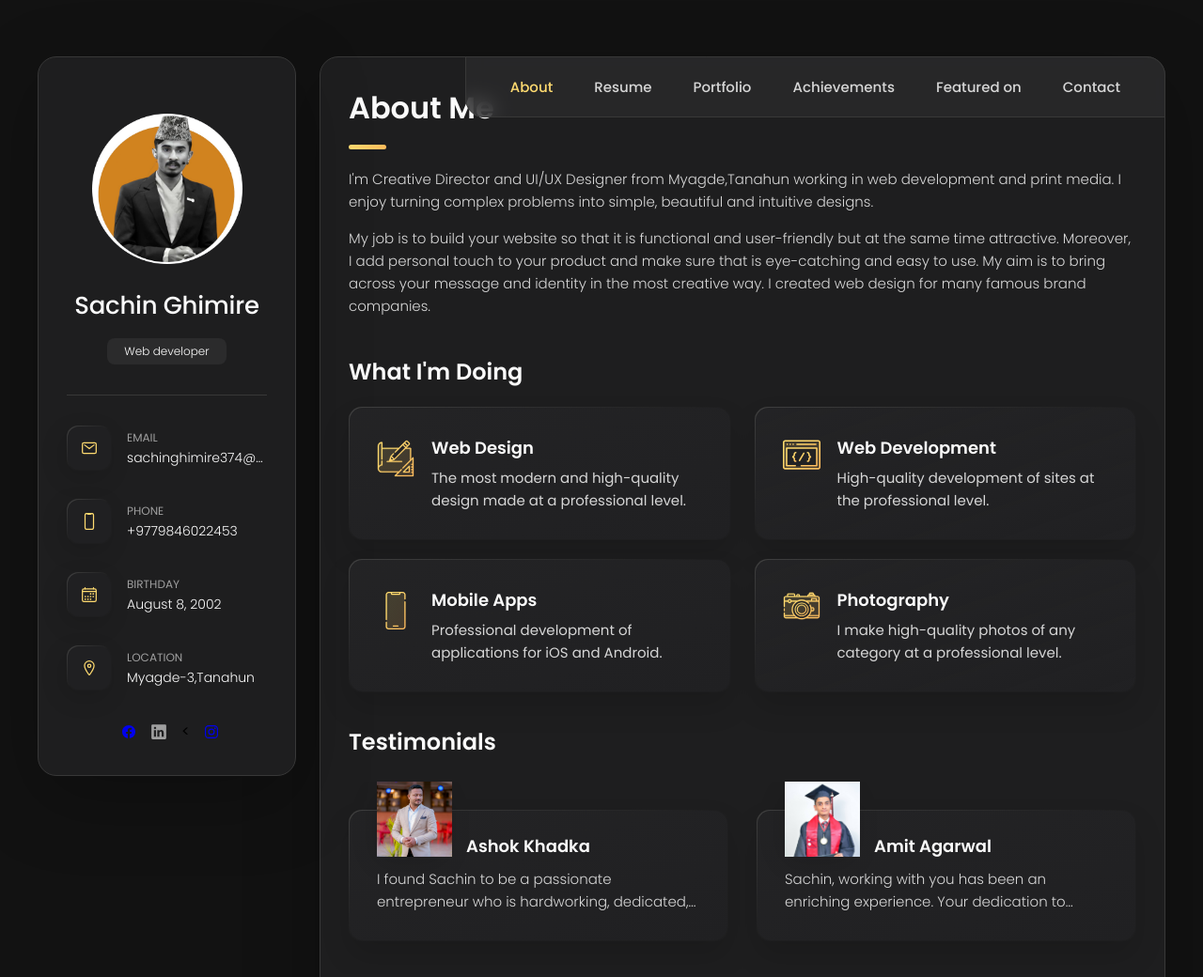
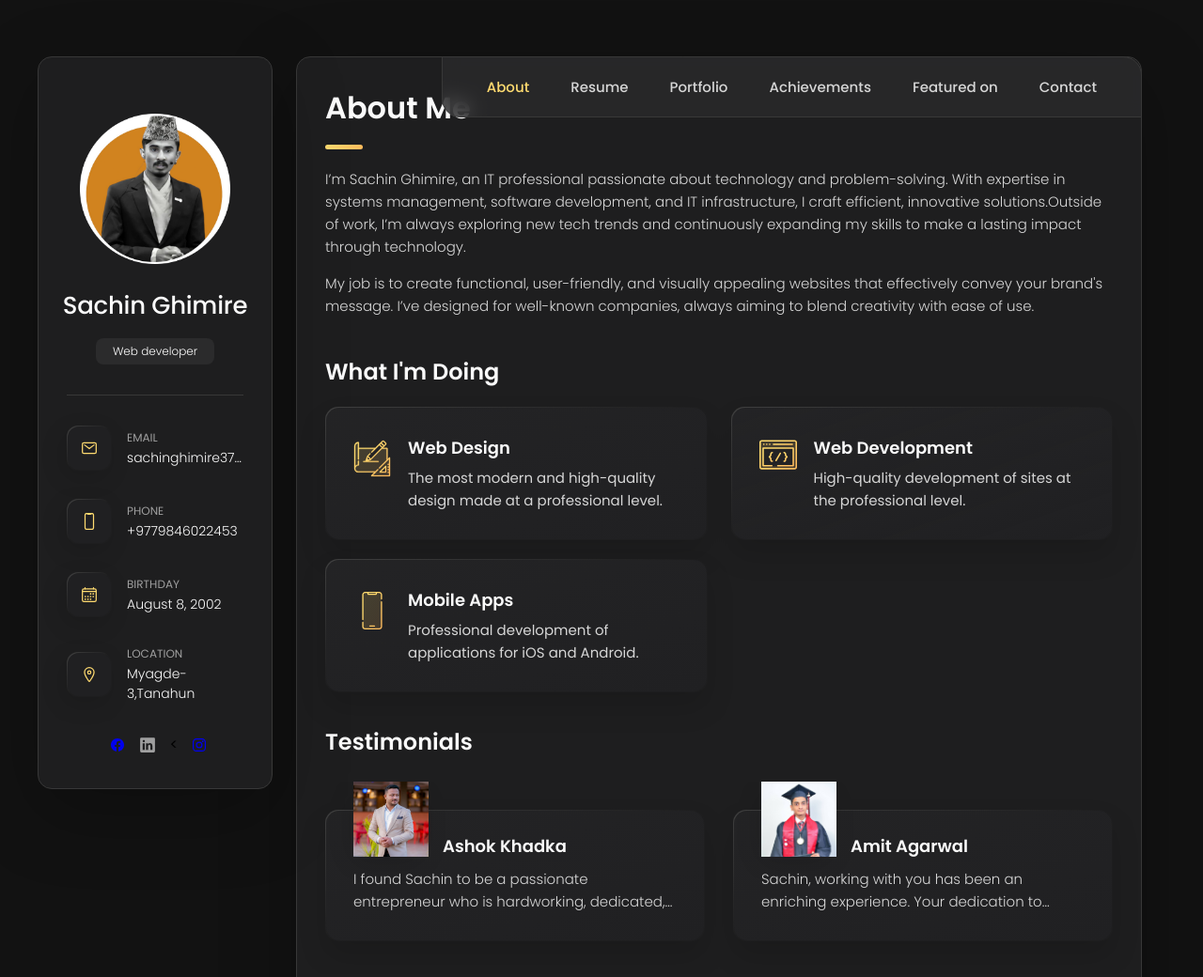
Before and after one commit to SachinGhimire2019/portfolio-website, a website: page index.html in a window 1280 px wide. Shown: the top 1040 px of the page at 94% size. Drawn offline with nearby package versions, Linux system fonts and the light colour scheme.

Commit message:
intro change sachin

```diff
--- a/assets/css/style.css
+++ b/assets/css/style.css
@@ -169,8 +169,8 @@ body { background: var(--smoky-black); }
 article {
   background: var(--eerie-black-2);
   border: 1px solid var(--jet);
-  border-radius: 20px;
-  padding: 15px;
+  border-radius: 15px;
+  padding: 25px;
   box-shadow: var(--shadow-1);
   z-index: 1;
 }
--- a/index.html
+++ b/index.html
@@ -217,20 +217,13 @@
 
         <section class="about-text">
           <p>
-            I'm Creative Director and UI/UX Designer from Myagde,Tanahun working in web development and print media.
-            I enjoy
-            turning complex problems into simple, beautiful and intuitive designs.
+           I’m Sachin Ghimire, an IT professional passionate about technology and problem-solving. With expertise in systems management, software development, and IT infrastructure, I craft efficient, innovative solutions.Outside of work, I’m always exploring new tech trends and continuously expanding my skills to make a lasting impact through technology.
           </p>
 
           <p>
-            My job is to build your website so that it is functional and user-friendly but at the same time attractive.
-            Moreover, I
-            add personal touch to your product and make sure that is eye-catching and easy to use. My aim is to bring
-            across your
-            message and identity in the most creative way. I created web design for many famous brand companies.
+            My job is to create functional, user-friendly, and visually appealing websites that effectively convey your brand's message. I’ve designed for well-known companies, always aiming to blend creativity with ease of use.
           </p>
         </section>
-
 
         <!--
           - service
@@ -291,21 +284,6 @@
 
             </li>
 
-            <li class="service-item">
-
-              <div class="service-icon-box">
-                <img src="./assets/images/icon-photo.svg" alt="camera icon" width="40">
-              </div>
-
-              <div class="service-content-box">
-                <h4 class="h4 service-item-title">Photography</h4>
-
-                <p class="service-item-text">
-                  I make high-quality photos of any category at a professional level.
-                </p>
-              </div>
-
-            </li>
 
           </ul>
 
@@ -1056,7 +1034,73 @@ Led events, strengthened Rotary ties. Managed initiatives, organized workshops,
         - #featured on
       -->
 
-      <article class="featured on" data-page="featured on">
+                </figure>
+
+              <h3 class="project-title">Routine of Nepal Banda</h3>
+
+              <p class="project-category">Media Coverage</p>
+
+            </a>
+          </li>
+          <li class="project-item  active" data-filter-item data-category="web design">
+            <a href="#">
+
+              <figure class="project-img">
+                <div class="project-item-icon-box">
+                  <ion-icon name="eye-outline"></ion-icon>
+                </div>
+
+                <img src="./Screenshot 2024-05-27 at 01.26.49.png" alt="" loading="lazy">
+              </figure>
+
+              <h3 class="project-title"></h3>
+
+              <p class="project-category"></p>
+
+            </a>
+          </li>
+
+          </ul>
+
+        </section>
+
+      </article>
+
+
+
+
+
+      <!--
+        - #CONTACT
+      -->
+
+      <article class="contact" data-page="contact">
+
+        <header>
+          <h2 class="h2 article-title">Contact</h2>
+        </header>
+
+        <section class="mapbox" data-mapbox>
+          <figure>
+            <iframe
+              src="https://www.google.com/maps/embed?pb=!1m18!1m12!1m3!1d3532.9865295124674!2d83.97217921506133!3d28.227776982563756!2m3!1f0!2f0!3f0!3m2!1i1024!2i768!4f13.1!3m3!1m2!1s0x399594bdc44a91d7%3A0x7b5ebc5b3b1e5364!2sChauthe%2C%20Pokhara%2C%20Nepal!5e0!3m2!1sen!2sbd!4v1647611234567!5m2!1sen!2sbd"
+              width="400" height="300" loading="lazy"></iframe>
+          </figure>
+        </section>
+        <section class="contact-form">
+          <h3 class="h3 form-title">Contact Form</h3>
+          <form action="/send-email" method="POST" class="form" id="contactForm">
+            <div class="input-wrapper">
+              <input type="text" name="fullname" class="form-input" placeholder="Full name" required>
+              <input type="email" name="email" class="form-input" placeholder="Email address" required>
+            </div>
+            <textarea name="message" class="form-input" placeholder="Your Message" required></textarea>
+            <button class="form-btn" type="submit">
+              <ion-icon name="paper-plane"></ion-icon>
+              <span>Send Message</span>
+            </button>
+          </form>
+        </section>  <article class="featured on" data-page="featured on">
 
         <header>
           <h2 class="h2 article-title">featured on</h2>
@@ -1272,73 +1316,7 @@ Led events, strengthened Rotary ties. Managed initiatives, organized workshops,
                 </div>
 
                 <img src="./IMG_6560.jpg" alt="Routine of Nepal Banda" loading="lazy">
-              </figure>
 
-              <h3 class="project-title">Routine of Nepal Banda</h3>
-
-              <p class="project-category">Media Coverage</p>
-
-            </a>
-          </li>
-          <li class="project-item  active" data-filter-item data-category="web design">
-            <a href="#">
-
-              <figure class="project-img">
-                <div class="project-item-icon-box">
-                  <ion-icon name="eye-outline"></ion-icon>
-                </div>
-
-                <img src="./Screenshot 2024-05-27 at 01.26.49.png" alt="" loading="lazy">
-              </figure>
-
-              <h3 class="project-title"></h3>
-
-              <p class="project-category"></p>
-
-            </a>
-          </li>
-
-          </ul>
-
-        </section>
-
-      </article>
-
-
-
-
-
-      <!--
-        - #CONTACT
-      -->
-
-      <article class="contact" data-page="contact">
-
-        <header>
-          <h2 class="h2 article-title">Contact</h2>
-        </header>
-
-        <section class="mapbox" data-mapbox>
-          <figure>
-            <iframe
-              src="https://www.google.com/maps/embed?pb=!1m18!1m12!1m3!1d3532.9865295124674!2d83.97217921506133!3d28.227776982563756!2m3!1f0!2f0!3f0!3m2!1i1024!2i768!4f13.1!3m3!1m2!1s0x399594bdc44a91d7%3A0x7b5ebc5b3b1e5364!2sChauthe%2C%20Pokhara%2C%20Nepal!5e0!3m2!1sen!2sbd!4v1647611234567!5m2!1sen!2sbd"
-              width="400" height="300" loading="lazy"></iframe>
-          </figure>
-        </section>
-        <section class="contact-form">
-          <h3 class="h3 form-title">Contact Form</h3>
-          <form action="/send-email" method="POST" class="form" id="contactForm">
-            <div class="input-wrapper">
-              <input type="text" name="fullname" class="form-input" placeholder="Full name" required>
-              <input type="email" name="email" class="form-input" placeholder="Email address" required>
-            </div>
-            <textarea name="message" class="form-input" placeholder="Your Message" required></textarea>
-            <button class="form-btn" type="submit">
-              <ion-icon name="paper-plane"></ion-icon>
-              <span>Send Message</span>
-            </button>
-          </form>
-        </section>
 
 
 
```
